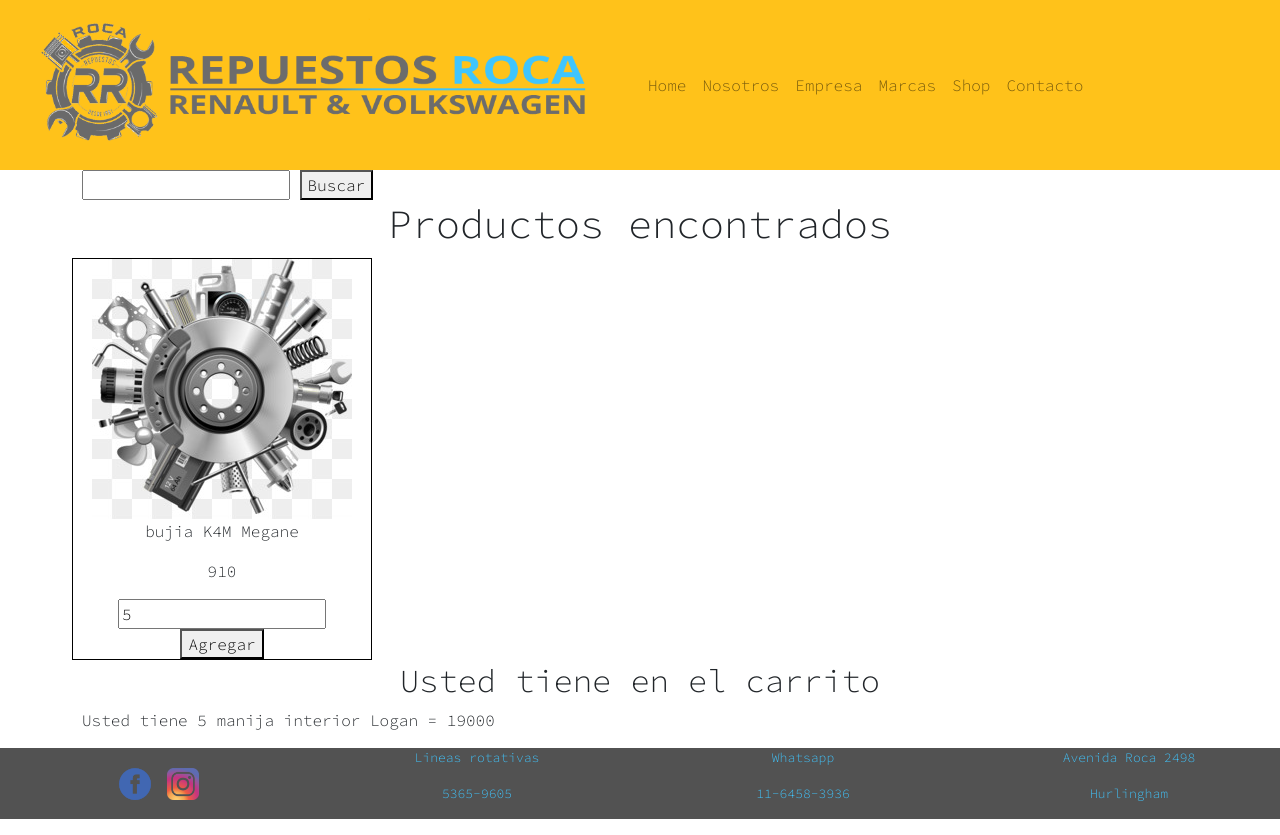
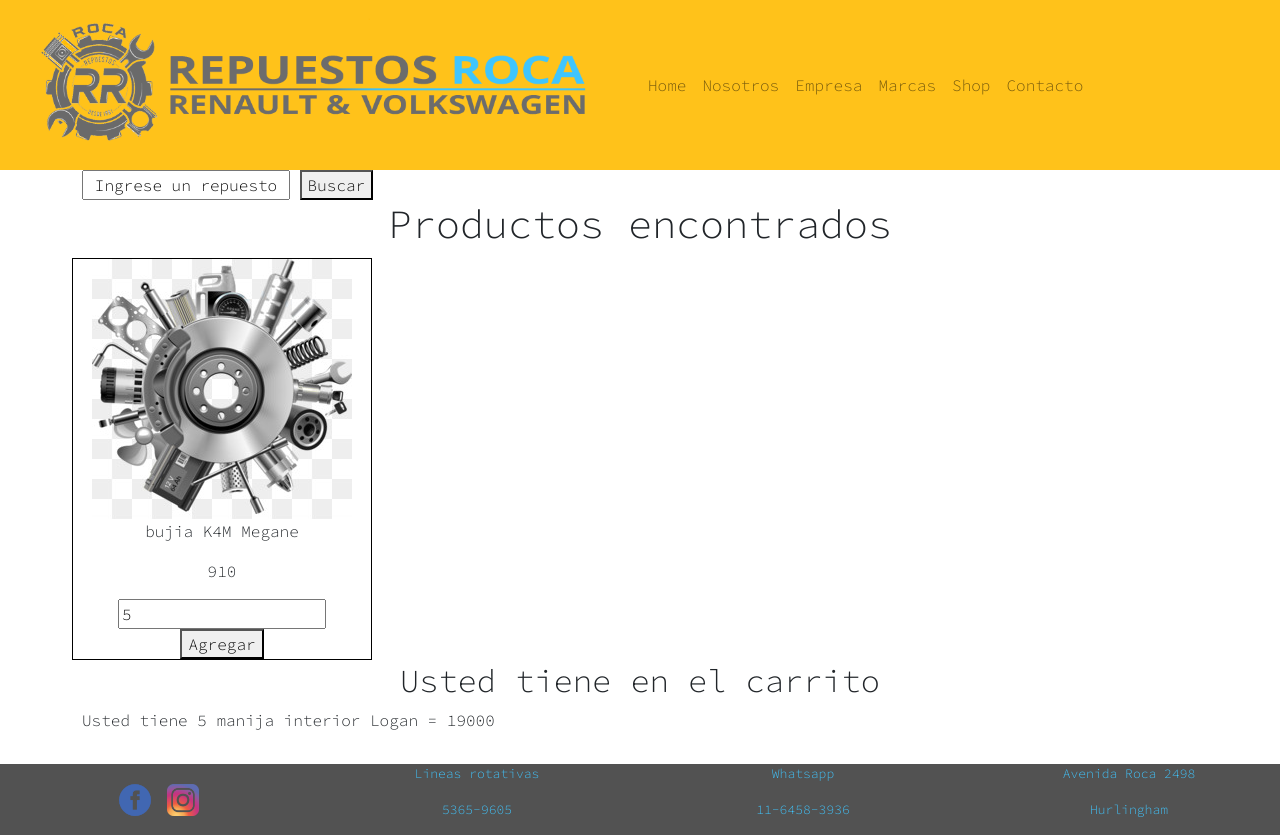
Before and after one commit to rroca2498/incorporar-eventos, a website: page Paginas/shop.html in a window 1280 px wide. Both pictures are taken after typing "5" into the empty fields and a click on the button "Agregar". Drawn offline with nearby package versions, Linux system fonts and the light colour scheme.

Commit message:
terminado el desafio

```diff
--- a/JS/main.js
+++ b/JS/main.js
@@ -280,15 +280,31 @@
 
 const buscar = document.querySelector("#buscar");
 
-const listaBuscada=[{sku: 1, descripcion: "bujia K4M Megane", precio:910 , rubro: "encendido" , img: "../Imagenes/repuestoMuestra.jpg"}];
 
+// Gracias al localStorage le digo lo que tiene que escribir
 
-imprimir(listaBuscada);
-console.log(listaBuscada);
+let muestra = "Ingrese un repuesto";
+
+localStorage.setItem("repuesto", muestra);
+
+buscador.value =localStorage.getItem("repuesto");
+
+const listaBuscada =[{sku: 1, descripcion: "bujia K4M Megane", precio:910 , rubro: "encendido" , img: "../Imagenes/repuestoMuestra.jpg"}];
+
+let primeraVista = JSON.stringify(listaBuscada);
+
+localStorage.setItem("primera", primeraVista);
+
+const imprimirJSon = JSON.parse(primeraVista);
+
+imprimir(imprimirJSon);
+
+// imprimir(listaBuscada);
+// console.log(listaBuscada);
 
 // buscar.addEventListener("click", () =>
 // {
-//   listaBuscada = articulos.filter( articulos => articulos.descripcion === buscador.value);   probando el filtrado
+//   listaBuscada = articulos.filter( articulos => articulos.descripcion === buscador.value);
 // })
 
 // console.log(listaBuscada);
@@ -312,7 +328,11 @@
 
 suma2.addEventListener("click", ()=>
 {
-    cargaDeMonto.append(`Usted tiene ${contador2.value} ${articulos[1].descripcion} = ${articulos[1].precio * contador2.value} `);
+    const item = document.createElement('p'); /// gracias por ayudarme a poder acomodar el texto que agregaba
+
+    item.innerText = `Usted tiene ${contador2.value} ${articulos[1].descripcion} = ${articulos[1].precio * contador2.value} `;
+
+    cargaDeMonto.append(item);
 
 
 });
```
Also changed, not shown: Paginas/shop.html (+1 -1 lines).
